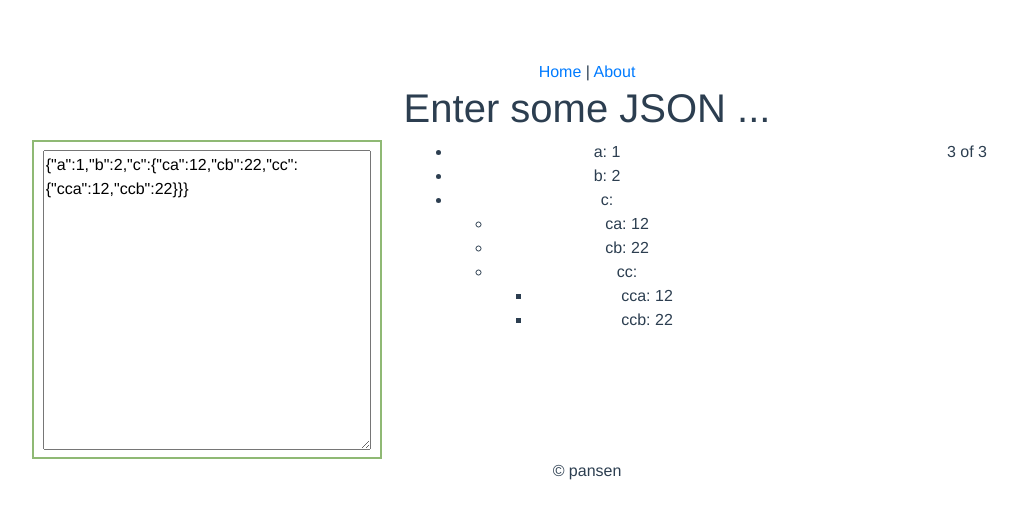
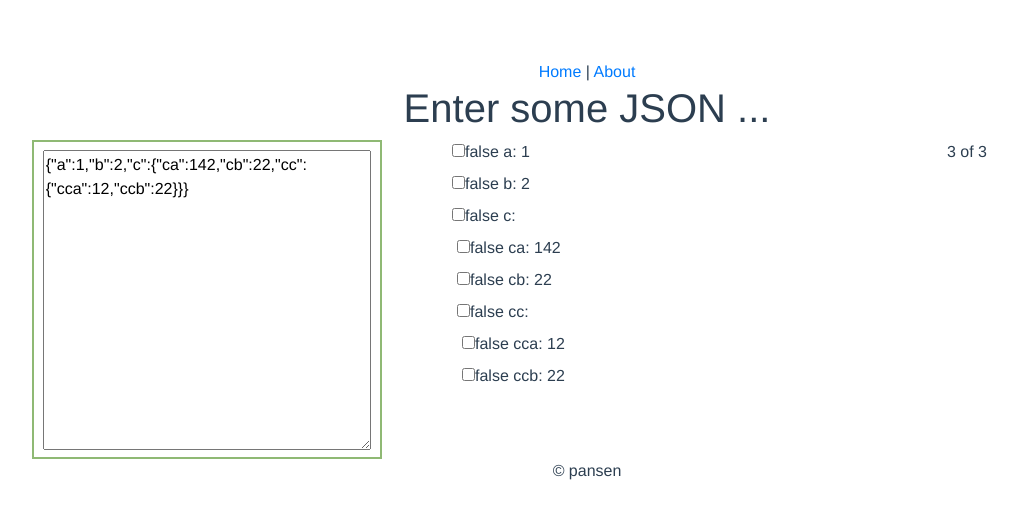
Before and after one commit to pansen/jschonc, a Vue app: page / in a window 1280 px wide. Shown: the top 518 px of the page, without its empty margins (53-1071 px from the left). Built offline with nearby package versions, Linux system fonts and the light colour scheme.

Commit message:
Moving the processed structure to vuex, so we can centralize configuration in it

```diff
--- a/src/components/Index.vue
+++ b/src/components/Index.vue
@@ -63,7 +63,19 @@
     @Prop() private msg!: string;
 
     mounted(): void {
-      console.debug('Got store with state: %o', store.state);
+      // We commit here to enable the "post-processing" in the mutation
+      store.commit(ztTypes.JSON_INPUT, {
+        "a": 1,
+        "b": 2,
+        "c": {
+          "ca": 142,
+          "cb": 22,
+          "cc": {
+            "cca": 12,
+            "ccb": 22,
+          },
+        },
+      });
       _data.json_parsed = store.state[ztTypes.JSON_INPUT];
       const _json = JSON.stringify(_data.json_parsed);
       console.log('mounted: %o', _json);
--- a/src/components/ItemFilter.vue
+++ b/src/components/ItemFilter.vue
@@ -1,7 +1,9 @@
 <template>
   <li class="zt-item-filter">
+    <input type="checkbox" id="checkbox" v-model="$props.value_._config_.nullable">
+    <label for="checkbox">{{ $props.value_._config_.nullable }}</label>
     {{ $props.key_ }}:
-    <span v-if="typeof $props.value_['_children_'] === 'undefined'">{{ $props.value_ }}</span>
+    <span v-if="typeof $props.value_['_children_'] === 'undefined'">{{ $props.value_.value }}</span>
     <ul v-if="typeof $props.value_['_children_'] !== 'undefined'" class="zt-item-filter nested">
       <ItemFilter
         v-for="(v, k, index ) in $props.value_._children_"
@@ -18,9 +20,6 @@
   import {Component, Prop, Vue} from 'vue-property-decorator';
 
   @Component({
-    mounted() {
-      console.debug('Mounted with: %o: %o', this.$props.key_, this.$props.value_)
-    }
   })
   export default class ItemFilter extends Vue {
     @Prop() private key_!: string;
@@ -30,4 +29,11 @@
 
 <!-- Add "scoped" attribute to limit CSS to this component only -->
 <style scoped>
+  li.zt-item-filter {
+    list-style: none;
+    text-align: left;
+  }
+  ul.zt-item-filter.nested {
+    padding-left: 5px;
+  }
 </style>
--- a/src/components/ItemFilters.vue
+++ b/src/components/ItemFilters.vue
@@ -2,7 +2,7 @@
   <div class="zt-item-filters">
     <ul class="zt-item-filter">
       <ItemFilter
-        v-for="(v, k, index ) in nestedObject"
+        v-for="(v, k, index ) in $data.json_processed"
         :key="k"
         v-bind:index="index"
         v-bind:key_="k"
@@ -15,31 +15,22 @@
 <script lang="ts">
   import {Component, Prop, Vue} from 'vue-property-decorator';
   import ItemFilter from "@/components/ItemFilter.vue";
+  import {store} from "@/plugins/VuexPlugin";
+  import ztTypes from "@/types/actions";
 
-  function buildNested(obj) {
-    const _nested = {};
-    for (const k in obj) {
-      const v = obj[k];
-
-      if (typeof v === 'object') {
-        _nested[k] = {
-          '_children_': buildNested(v)
-        }
-      } else {
-        _nested[k] = v;
-      }
-    }
-    return _nested;
-  }
+  const _data = {
+    json_processed: {}
+  };
 
   @Component({
     components: {
       ItemFilter
     },
-    computed: {
-      nestedObject: function () {
-        return buildNested(this.$props.object_);
-      }
+    data() {
+      return _data;
+    },
+    mounted() {
+      _data.json_processed = store.state[ztTypes.JSON_PROCESSED];
     }
   })
   export default class ItemFilters extends Vue {
--- a/src/plugins/VuexPlugin.ts
+++ b/src/plugins/VuexPlugin.ts
@@ -11,22 +11,35 @@ if (process.env.NODE_ENV !== 'production') {
 
 Vue.use(Vuex);
 
-console.debug('creating a new Vuex.Store ...');
+function buildNested(obj: object) {
+  const _nested = {};
+  for (const k in obj) {
+    const v: any = obj[k];
+
+    if (typeof v === 'object' && typeof v['_children_'] === 'undefined') {
+      _nested[k] = {
+        '_children_': buildNested(v),
+        '_config_': {
+          'nullable': false
+        },
+      }
+    } else {
+      _nested[k] = {
+        'value': v,
+        '_config_': {
+          'nullable': false
+        },
+      };
+    }
+  }
+  return _nested;
+}
+
+
 const store = new Vuex.Store({
   state: {
     [ztTypes.APP_DEBUG]: false,
-    [ztTypes.JSON_INPUT]: {
-      "a": 1,
-      "b": 2,
-      "c": {
-        "ca": 12,
-        "cb": 22,
-        "cc": {
-          "cca": 12,
-          "ccb": 22,
-        },
-      },
-    },
+    [ztTypes.JSON_INPUT]: {},
   },
   // https://vuex.vuejs.org/guide/getters.html
   getters: {},
@@ -36,7 +49,13 @@ const store = new Vuex.Store({
       Vue.set(state, ztTypes.APP_DEBUG, v);
     },
     [ztTypes.JSON_INPUT](state, v) {
+      console.debug('Setting state for: %o', ztTypes.JSON_INPUT);
       Vue.set(state, ztTypes.JSON_INPUT, v);
+      console.debug('Setting state for: %o', ztTypes.JSON_PROCESSED);
+      Vue.set(state, ztTypes.JSON_PROCESSED, buildNested(v));
+    },
+    [ztTypes.JSON_PROCESSED](state, v) {
+      Vue.set(state, ztTypes.JSON_PROCESSED, v);
     },
   }
 });
--- a/src/types/actions.ts
+++ b/src/types/actions.ts
@@ -4,6 +4,7 @@
 const ztTypes = {
   APP_DEBUG: 'dbg',
   JSON_INPUT: 'json_input',
+  JSON_PROCESSED: 'json_processed',
 };
 
 export default ztTypes;
```
